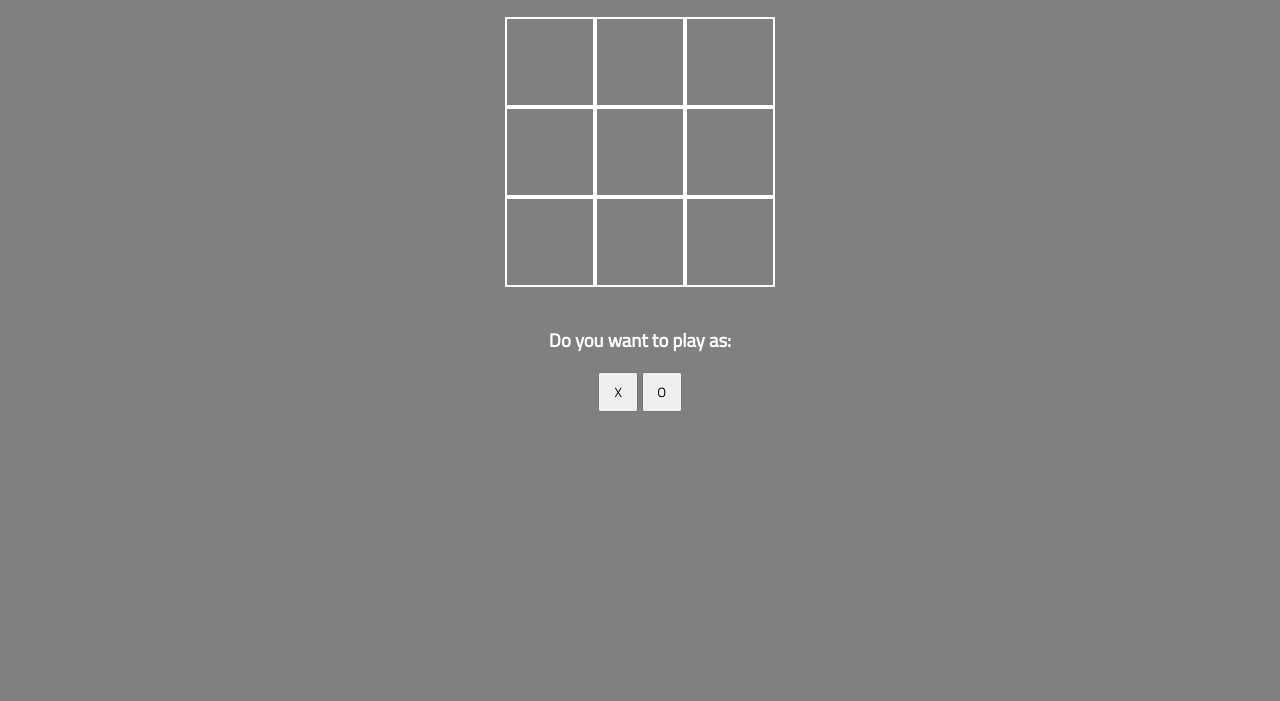
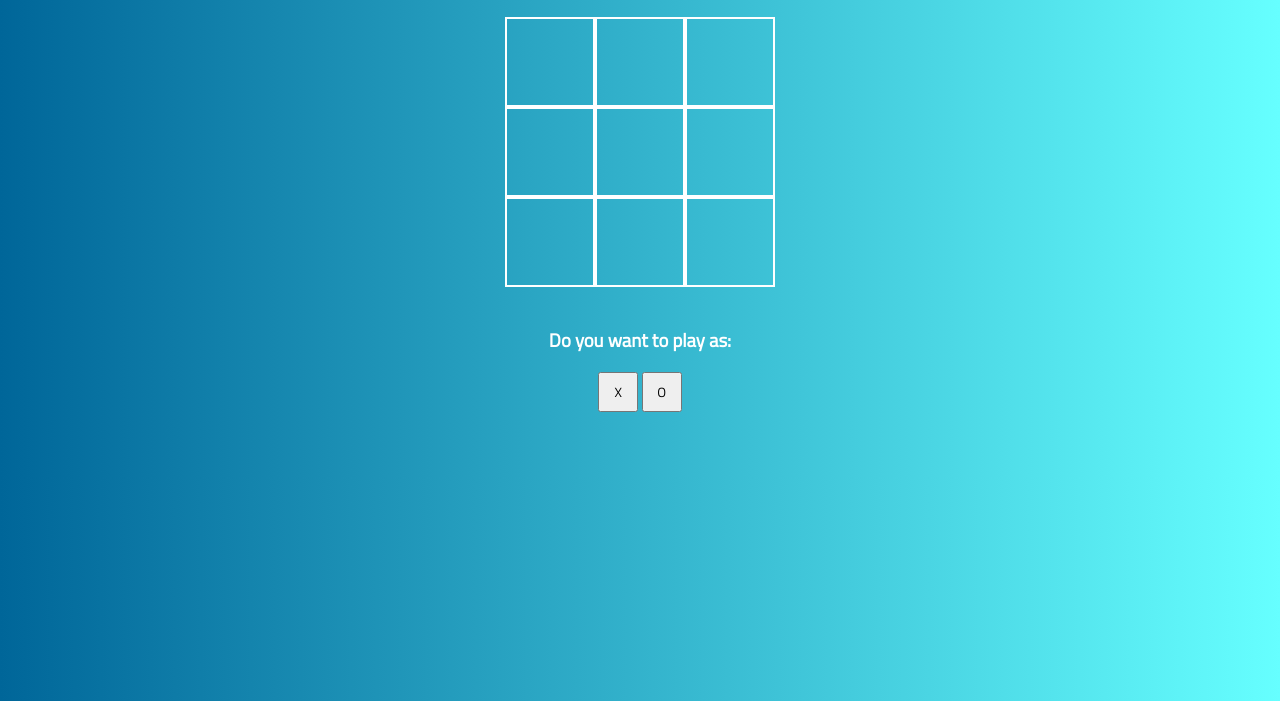
Before and after one commit to alaskaa/fcc-tictactoe, a plain HTML site: page index.html in a window 1280 px wide. Shown: the part 99-800 px from the top of the page. Drawn offline with Linux system fonts and the light colour scheme.

Commit message:
nicer background

```diff
--- a/style.css
+++ b/style.css
@@ -1,5 +1,5 @@
 html {
-  background-color: gray;
+  background: linear-gradient(to right, #006699 0%, #66ffff 100%);
 }
 
 h1,h2 {
```
